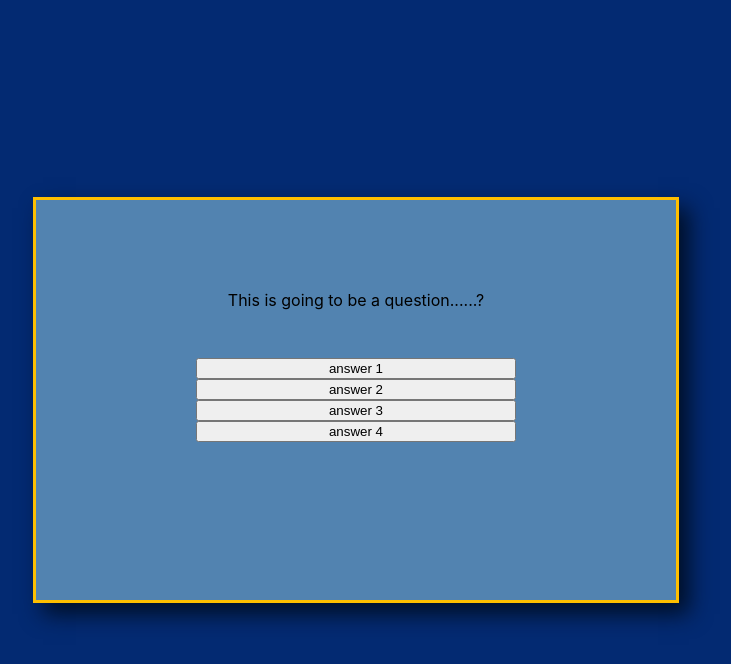
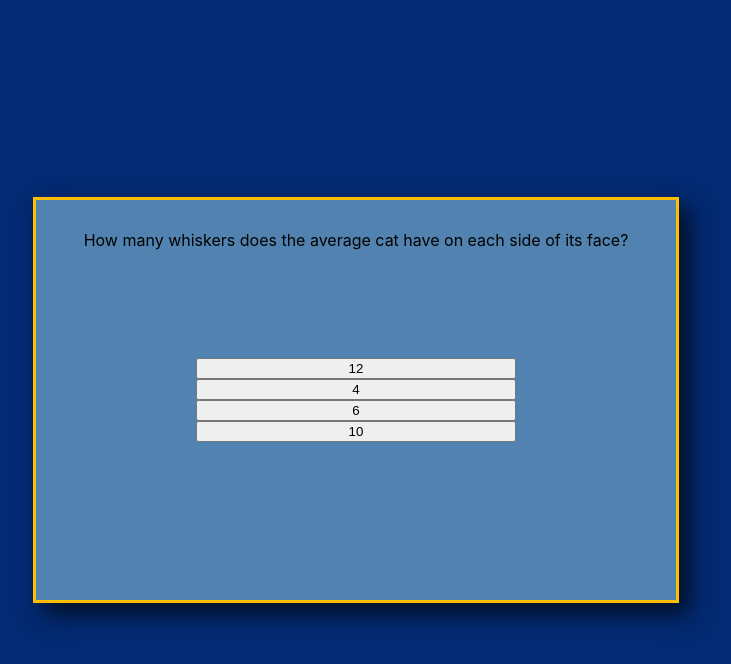
Before and after one commit to emi-ve/quiz-game, a React (Create React App) app: page / in a window 1280 px wide. Both pictures are taken after a click on the button "Start". Shown: the top 664 px of the page, without its empty margins (284-1015 px from the left). Built offline with nearby package versions, Linux system fonts and the light colour scheme.

Commit message:
adding data to first question

```diff
--- a/src/components/Choices/choices.jsx
+++ b/src/components/Choices/choices.jsx
@@ -2,38 +2,92 @@ import "./styles.css";
 
 const Choices = () => {
   // if button is clicked, store correct/incorrect as a boolean. have an array state...start w/ 0, add 1 when it is right, subtract 1 when incorrect
+  // once answered, display next question
+  // idea: maybe make animation as next question appears?
+
+  // const correctCount = 0;
+  // const incorrectCount = 0;
+  // const [quizComplete, setQuizComplete] = useState(false)
+
+  const questions = [
+    {
+      question:
+        "How many whiskers does the average cat have on each side of its face?",
+      answers: [12, 4, 6, 10],
+      correctAnswerIndex: 0,
+      id: 1,
+    },
+    {
+      question: "When does a cat purr?",
+      answers: [
+        "When it cares for it's kittens",
+        "When it feels content",
+        "When it needs comfort",
+        "All of the above",
+      ],
+      correctAnswerIndex: 3,
+      id: 2,
+    },
+    {
+      question: "What is the average number of kittens in a litter?",
+      answers: ["1 to 2", "3 to 5", "8 to 10", "12 to 14"],
+      correctAnswerIndex: 1,
+      id: 3,
+    },
+    {
+      question: "Which part of a cat is as unique as a human fingerprint?",
+      answers: ["Nose Pad", "Paw Pads", "Tongue", "Claws"],
+      correctAnswerIndex: 0,
+      id: 4,
+    },
+    {
+      question: "A cat can't taste _____ flavors.",
+      answers: ["Sour", "Bitter", "Salty", "Sweet"],
+      correctAnswerIndex: 3,
+      id: 5,
+    },
+    {
+      question: "Are you going to adopt a cat?",
+      answers: ["No", "Depends", "Maybe", "hell yes!"],
+      correctAnswerIndex: 3,
+      id: 6,
+    },
+    {
+      question: "Do you like cats?",
+      answers: ["No", "Depends", "Maybe", "hell yes!"],
+      correctAnswerIndex: 3,
+      id: 7,
+    },
+  ];
+
+  // Setting the game to start with the first question
+  let i = 0;
+  // const selectedAnswer =
+
+  // const clickedButton1 = () => {
+  //   if (selectedAnswer.indexOf() === questions.correctAnswerIndex) {
+  //     return i + 1;
+  //   }
+  // };
 
   const clickedButton1 = () => {
-    return console.log(`you clicked #1`);
+    return console.log(`you clicked the button`);
   };
 
-  const clickedButton2 = () => {
-    return console.log(`you clicked #2`);
-  };
+  console.log(questions[0].question);
 
-  const clickedButton3 = () => {
-    return console.log(`you clicked #3`);
-  };
-
-  const clickedButton4 = () => {
-    return console.log(`you clicked #4`);
-  };
+  // once answer is selected, index number increases.
   return (
     <div className="question">
-      This is going to be a question......?
+      {questions[i].question}
       <div className="answers-group">
-        <button className="answers-1" onClick={clickedButton1}>
-          answer 1
-        </button>
-        <button className="answers-2" onClick={clickedButton2}>
-          answer 2
-        </button>
-        <button className="answers-3" onClick={clickedButton3}>
-          answer 3
-        </button>
-        <button className="answers-4" onClick={clickedButton4}>
-          answer 4
-        </button>
+        {questions[i].answers.map((a) => {
+          return (
+            <button className="answers-1" onClick={clickedButton1}>
+              {a}
+            </button>
+          );
+        })}
       </div>
     </div>
   );
--- a/src/components/Choices/styles.css
+++ b/src/components/Choices/styles.css
@@ -9,5 +9,5 @@
 }
 
 .question {
-  margin-top: 90px;
+  margin-top: 30px;
 }
```
Also changed, not shown: src/App.css (+11 -11 lines), src/App.js (+0 -12 lines).
